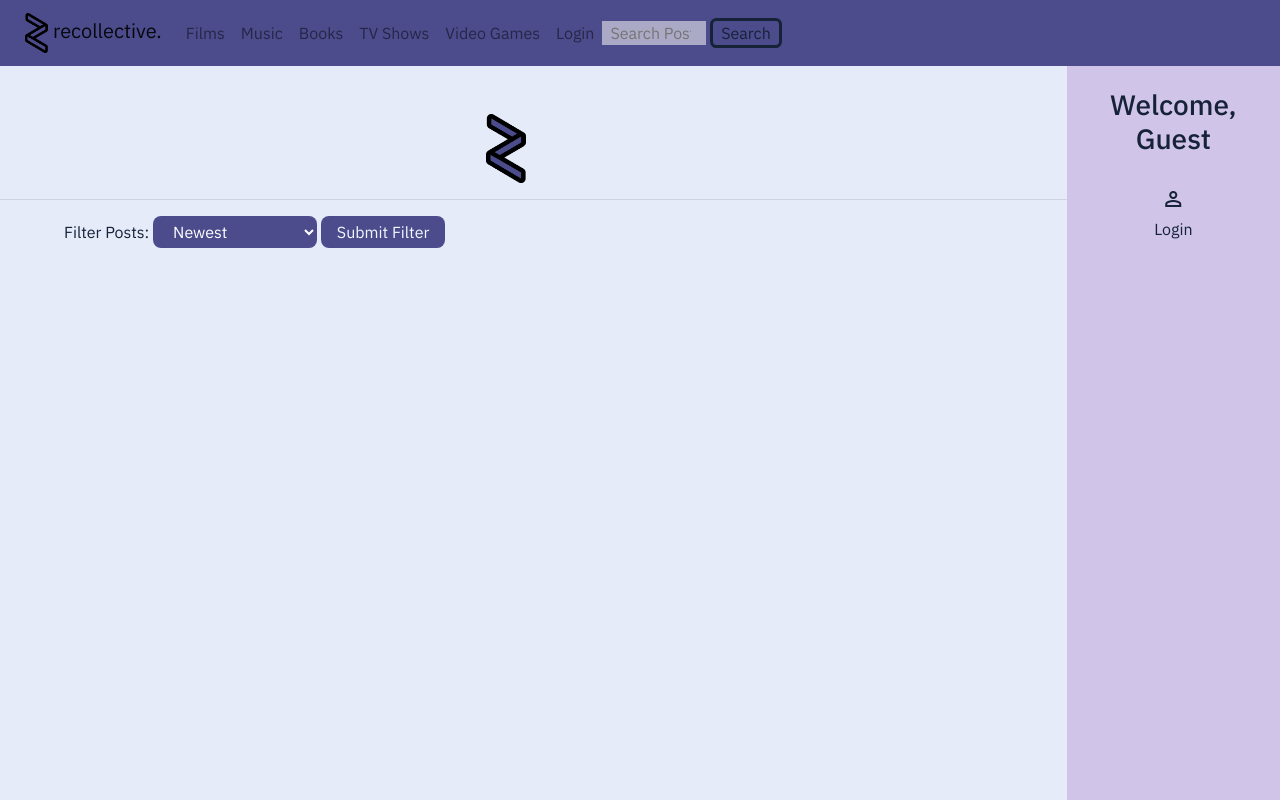
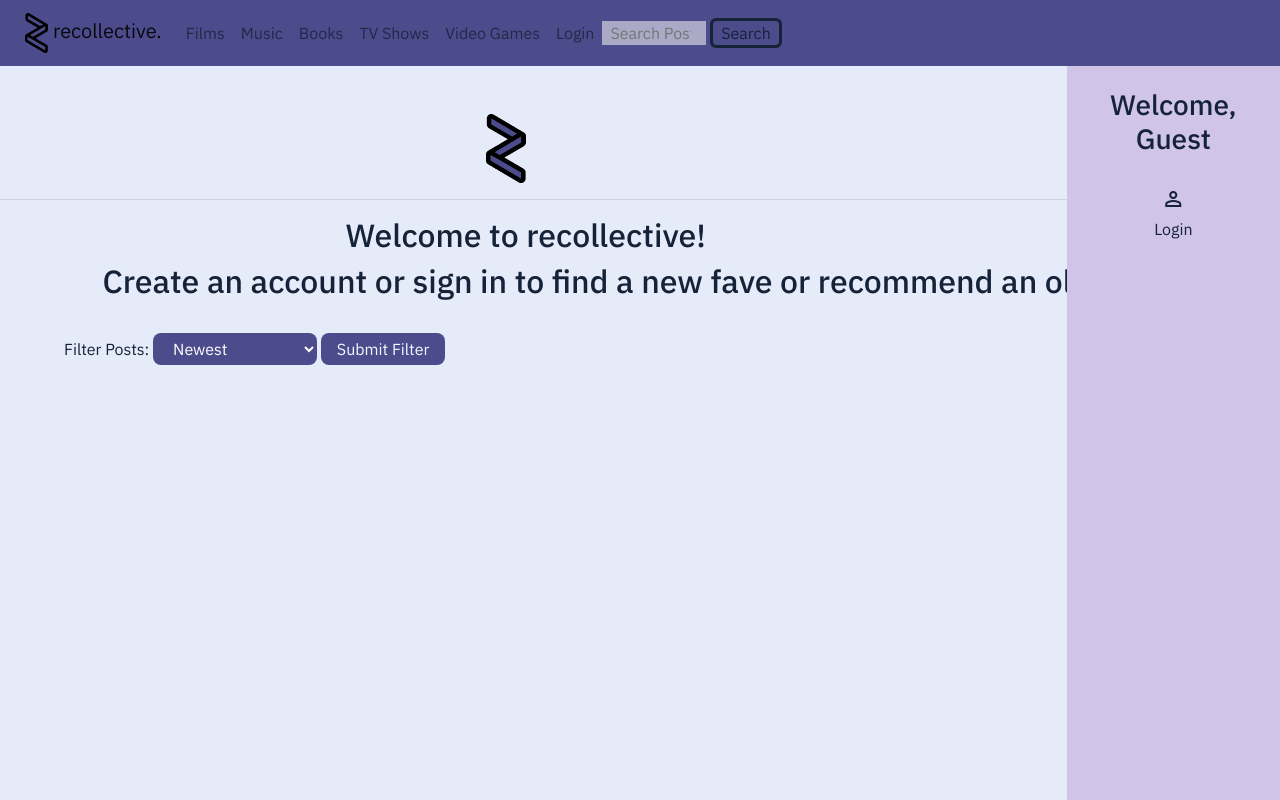
Before and after one commit to MonkeInABox/CITS3403Project, a Flask app: page / in a window 1280 px wide. Run offline with Flask 3, Linux system fonts and the light colour scheme; data that the repository does not hold is empty; some libraries are stand-ins or nearby versions.

Commit message:
welcome message

```diff
--- a/app/main/templates/index.html
+++ b/app/main/templates/index.html
@@ -5,6 +5,13 @@
         <h2> Search results for: {{ search_data }} </h2>
         <br>
     {% endif %}
+    {% if current_user.is_anonymous %}
+        <h2 style="padding-left: 27vw;">Welcome to recollective!</h2>
+        <h2 style="padding-left: 8vw;">Create an account or sign in to find a new fave or recommend an old one!</h2>
+    {% else %}
+        <h2 style="padding-left: 10vw;">Choose a category to find a new fave or recommend an old one!</h2>
+    {% endif %}
+    <br>
     <form action="{{ url_for('main.filter_posts', **request.args) }}" method = "post">
         {{ filter_form.hidden_tag() }}
         <p style="padding-left:5vw">
```
Also changed, not shown: app.db.
